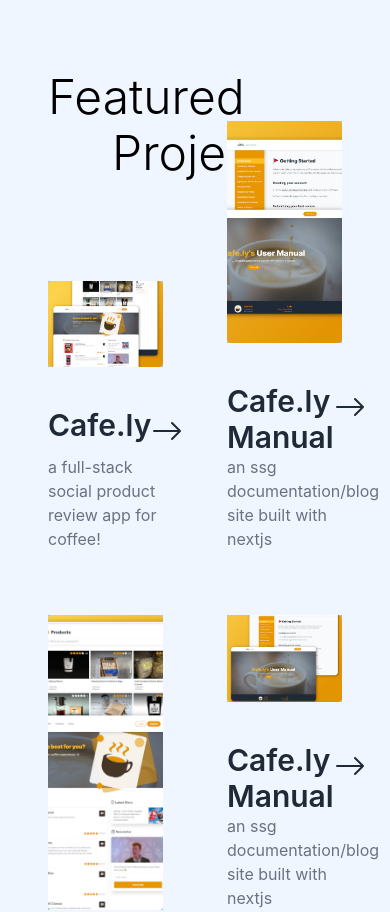
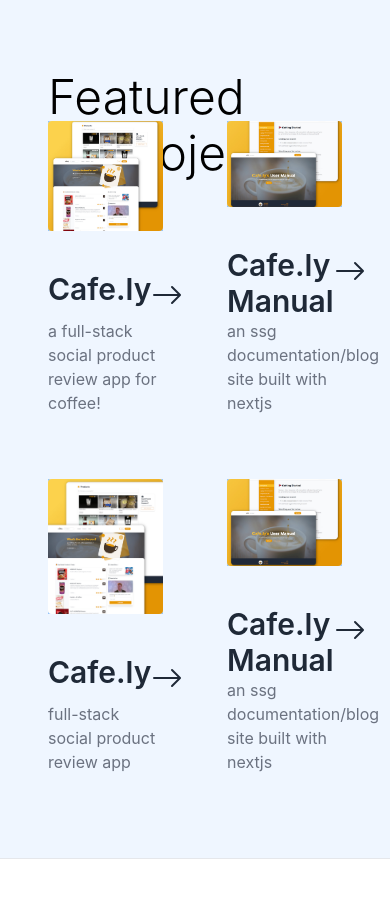
Before and after one commit to Blankeos/next-portfolio, a Next.js app: page / in a window 390 px wide. Shown: the part 920-1832 px from the top of the page. Built offline with nearby package versions, Linux system fonts and the light colour scheme.

Commit message:
Responsive styles and breakpoints for SideNav and ProjectCards

```diff
--- a/src/styles/globals.css
+++ b/src/styles/globals.css
@@ -31,10 +31,18 @@ a {
   @apply h-full;
 }
 
-.project-card:nth-child(1) {
-  @apply pt-40;
+@media (min-width: 768px) {
+  .project-card:nth-child(1) {
+    @apply pt-40;
+  }
+
+  .project-card:nth-child(4) {
+    @apply pb-40;
+  }
 }
 
-.project-card:nth-child(4) {
-  @apply pb-40;
+@media (max-width: 1450px) {
+  .side-nav {
+    @apply hidden;
+  }
 }
```
